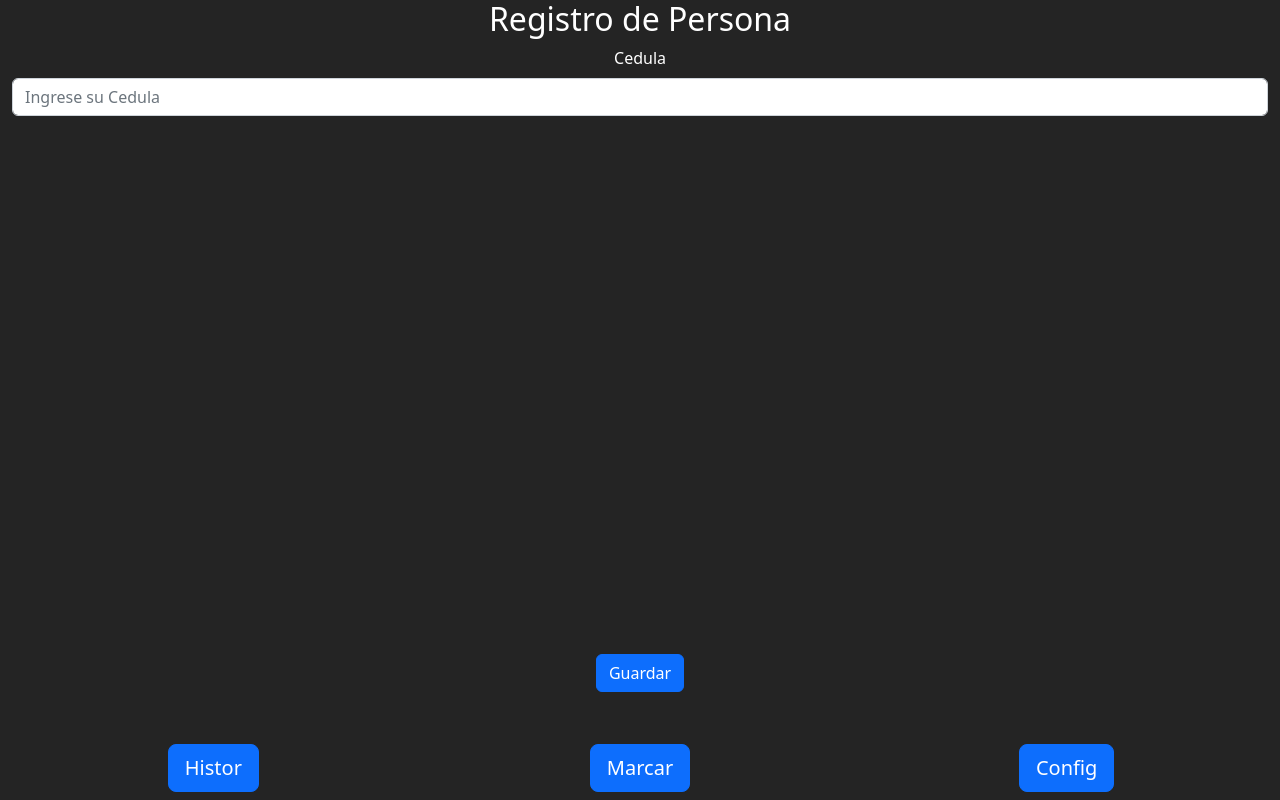
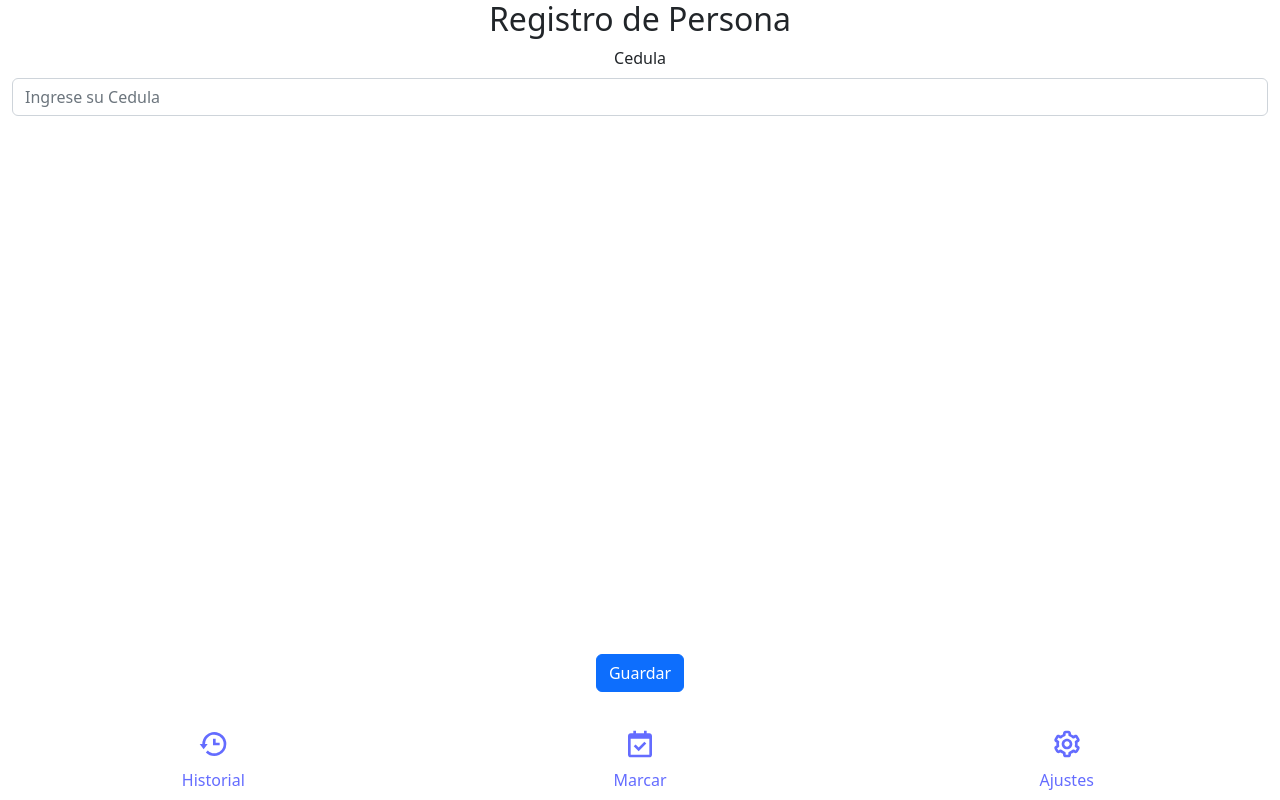
Before and after one commit to AlbertV99/app-marcacionv, a React (Vite) app: page / in a window 1280 px wide. Built offline with nearby package versions, Linux system fonts and the light colour scheme.

Commit message:
Actualizacion visual

```diff
--- a/package.json
+++ b/package.json
@@ -15,6 +15,7 @@
     "react": "^18.2.0",
     "react-bootstrap": "^2.7.2",
     "react-dom": "^18.2.0",
+    "react-icons": "^4.8.0",
     "react-router-dom": "^6.10.0",
     "react-webcam": "^7.0.1",
     "sort-by": "^0.0.2"
--- a/src/App.css
+++ b/src/App.css
@@ -6,9 +6,7 @@
   padding: 2rem;
   text-align: center;
 }
-h1 , h2 , h3 , label {
-    color:white
-}
+
 
 
 .logo {
--- a/src/components/menuInf.jsx
+++ b/src/components/menuInf.jsx
@@ -2,6 +2,7 @@ import React,{useState} from 'react'
 import PropTypes from 'prop-types'
 import {Container,Row,Col,Button,Form} from 'react-bootstrap';
 import {useNavigate,NavLink} from "react-router-dom"
+import { BiHistory,BiCalendarCheck,BiCog } from "react-icons/bi";
 
 const MenuInferior = (props) => {
     const base = {"historial":"","hora":"","config":""};
@@ -11,29 +12,34 @@ const MenuInferior = (props) => {
         temp[direccion]=true
         setDir(temp);
     }
+    /*
+    historial  BiHistory
+    marcar BiCalendarCheck | BiUserCheck
+    ajustes BiCog
+    // registro BiUserCircle
+    */
     return (
         <Container fluid style={{padding:"0px",justifyContent: "center"}} >
             <Row style={{width:"100%",justifyContent:"center"}}>
-                <Col xs={4}>
+                <Col xs={4} >
                     <NavLink to={`/historial`}>
-                        <Button size="lg" onClick={()=>(cambiar("historial"))} active={dir.historial} >
-                            Histor
-                        </Button>
+                            <h2><BiHistory/></h2>
+                            Historial
                     </NavLink>
 
                 </Col>
                 <Col xs={4}>
                     <NavLink to={`/cargarHora`}>
-                        <Button size="lg"  onClick={()=>(cambiar("hora"))} active={dir.hora}>
+                            <h2><BiCalendarCheck/></h2>
                             Marcar
-                        </Button>
                     </NavLink>
                 </Col>
                 <Col xs={4}>
                     <NavLink to={`/config`}>
-                        <Button size="lg" onClick={()=>(cambiar("config"))} active={dir.config}>
-                            Config
-                        </Button>
+
+                            <h2><BiCog/></h2>
+                            Ajustes
+
                     </NavLink>
 
                 </Col>
--- a/src/index.css
+++ b/src/index.css
@@ -29,7 +29,7 @@ body {
   place-items: center;
   min-width: 320px;
   min-height: 100vh;
-  background-color: #242424;
+
 }
 
 h1 {
```
